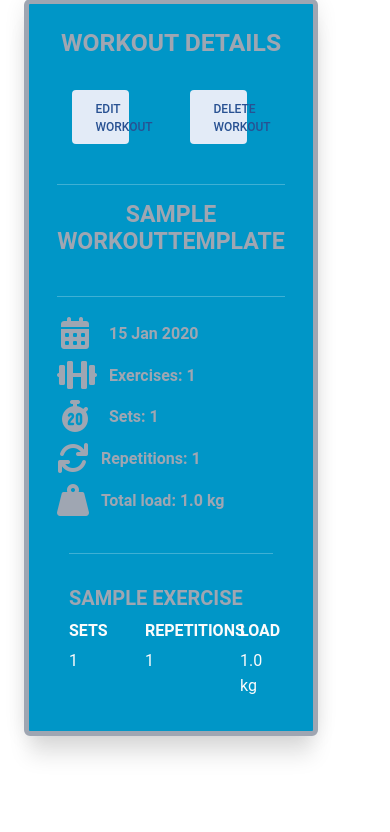
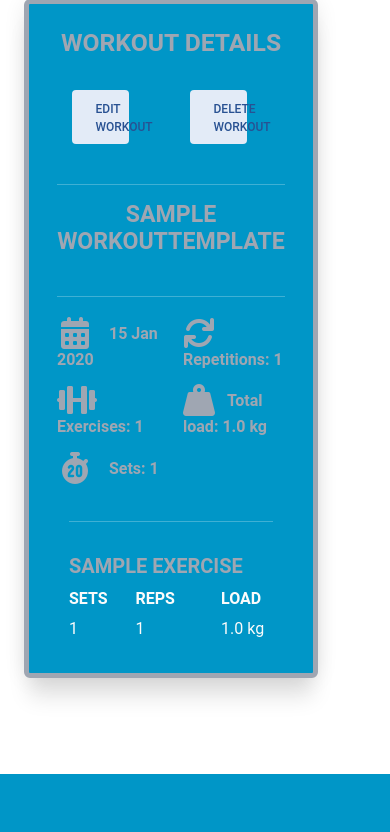
Before and after one commit to norberto926/NewGym, a Django app: page /workout_details/1 in a window 390 px wide. Shown: the part 145-977 px from the top of the page. After the commit the page ends 919 px from the top, so only its background shows below. Run offline with Django 4.2, Linux system fonts and the light colour scheme; a user stored in the database is signed in; tables that the repository leaves empty hold one stand-in row (values such as "Sample post"); some libraries are stand-ins or nearby versions; some web fonts are replaced.

Commit message:
more responsivness work

```diff
--- a/WorkoutTracker/templates/edit_workout.html
+++ b/WorkoutTracker/templates/edit_workout.html
@@ -4,8 +4,8 @@
 {% load widget_tweaks %}
 
 {% block content %}
-    <section class="text-center text-light m-5 d-flex justify-content-center">
-    <div class="p-md-4 m-md-5 justify-content-center border border-secondary border-0 rounded-4" style="background-color:#0096c7">
+    <section class="text-center text-light mt-5 d-flex justify-content-center">
+    <div class="p-4 m-md-5 justify-content-center border border-secondary border-0 rounded-4" style="background-color:#0096c7">
     <form method="POST">
         {% csrf_token %}
         {% for exercise, formset in workout_dict.items %}
--- a/WorkoutTracker/templates/workout_container.html
+++ b/WorkoutTracker/templates/workout_container.html
@@ -19,12 +19,12 @@
         </div>
         <hr class="hr-blurry"/>
         <div class="row justify-content-around">
-            <div class="col-12 col-md-4">
+            <div class="col col-md-4">
                 <div class="py-2 text-secondary"><i class="fa-solid fa-calendar-days fa-2xl pe-3 ps-1 text-secondary"></i> <strong>{{ workout.created|date:'d M Y' }} </strong></div>
                 <div class="py-2 text-secondary"><i class="fa-solid fa-dumbbell fa-2xl pe-2 text-secondary"></i><strong>   Exercises: {{ workout_dict.items|length }}</strong></div>
                 <div class="py-2 text-secondary"><i class="fa-solid fa-stopwatch-20 fa-2xl ps-1 pe-3 text-secondary"></i> <strong>Sets: {{ workout_totals.0 }}</strong></div>
             </div>
-            <div class="col-12 col-md-4">
+            <div class="col col-md-4">
                 <div class="py-2 text-secondary"><i class="fa-solid fa-arrows-rotate fa-2xl pe-2 text-secondary"></i> <strong>Repetitions: {{ workout_totals.1 }}</strong></div>
                 <div class="py-2 text-secondary"><i class="fa-solid fa-weight-hanging fa-2xl pe-2 text-secondary"></i> <strong>Total load: {{ workout_totals.2 }} kg</strong></div>
             </div>
@@ -38,8 +38,8 @@
 
             <div class="row pb-1 justify-content-between">
                 <div class="col-2"><strong>SETS</strong></div>
-                <div class="col-3"><strong>REPETITIONS</strong></div>
-                <div class="col-3"><strong>LOAD</strong></div>
+                <div class="col-3"><strong>REPS</strong></div>
+                <div class="col-4"><strong>LOAD</strong></div>
             </div>
             {% for set in sets %}
                 <div class="row justify-content-between">
@@ -49,7 +49,7 @@
                     <div class="col-3">
                         {{ set.repetitions }}
                     </div>
-                    <div class="col-3">
+                    <div class="col-4">
                         {{ set.load }} kg
                     </div>
                 </div>
```
Also changed, not shown: WorkoutTracker/forms.py (+4 -4 lines).
